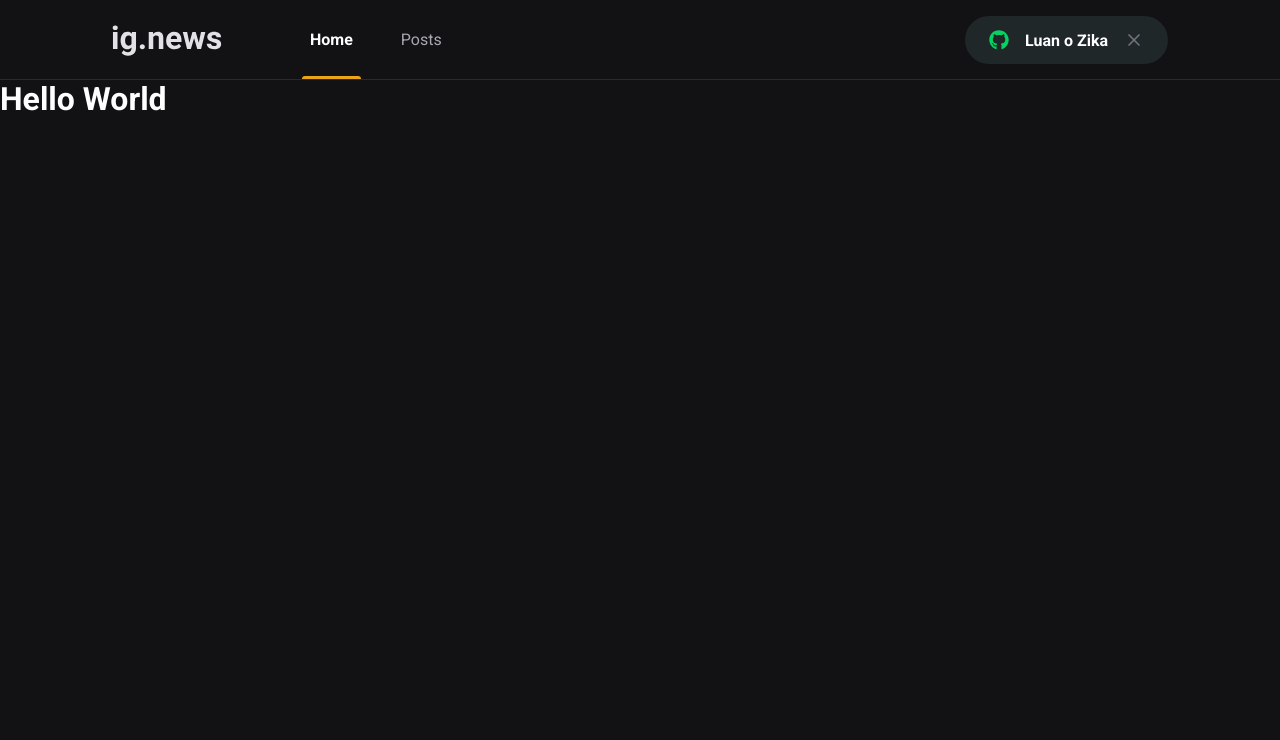
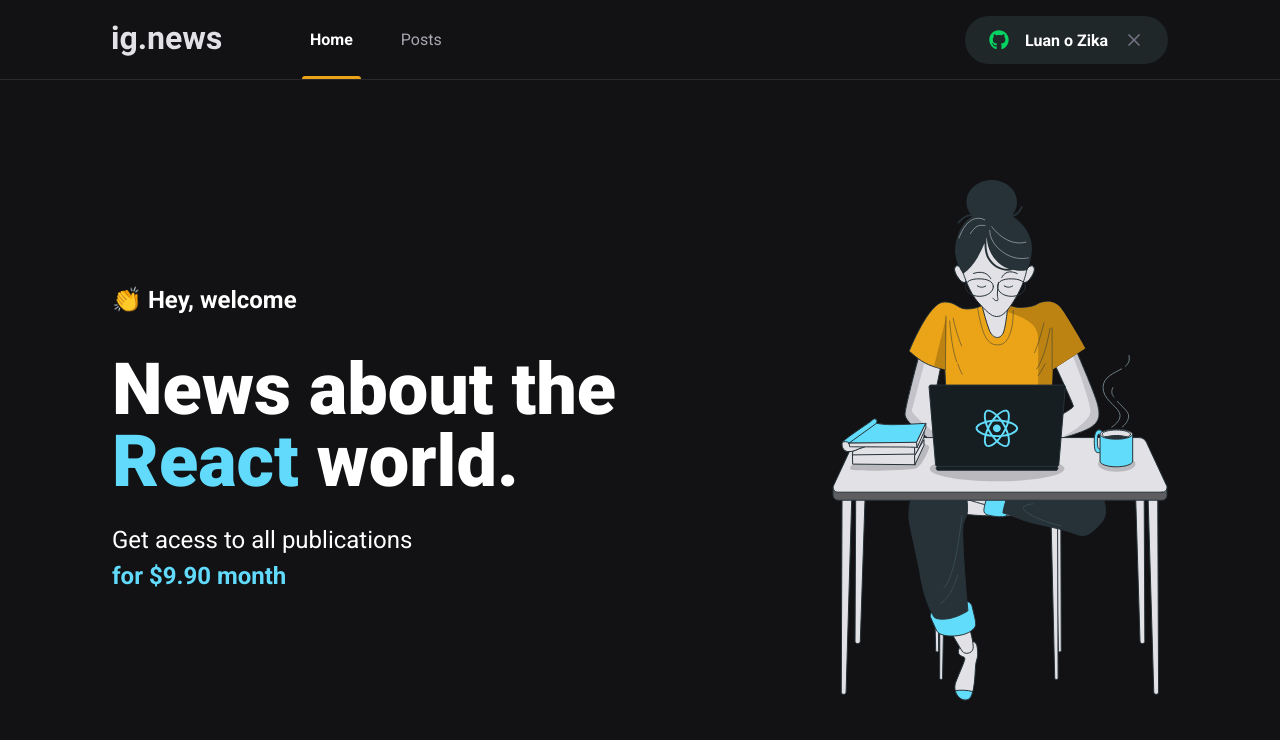
Before and after one commit to limaluan/ignews, a Next.js app: page / in a window 1280 px wide. Shown: the top 740 px of the page. Built offline with nearby package versions, Linux system fonts and the light colour scheme.

Commit message:
Página Home

```diff
--- /dev/null
+++ b/src/pages/home.module.scss
@@ -0,0 +1,41 @@
+.homeContainer {
+    max-width: 1120px;
+    margin: 0 auto;
+    padding: 0 2rem;
+    height: calc(100vh - 5rem);
+
+    display: flex;
+    align-items: center;
+    justify-content: space-between;
+}
+
+.hero {
+    max-width: 600px;
+
+    > span {
+        font-size: 1.5rem;
+        font-weight: bold;
+    }
+
+    h1 {
+        font-size: 4.5rem;
+        line-height: 4.5rem;
+        font-weight: 900;
+        margin-top: 2.5rem;
+
+        span {
+            color: var(--cyan-500);
+        }
+    }
+
+    p {
+        font-size: 1.5rem;
+        line-height: 2.25rem;
+        margin-top: 1.5rem;
+
+        span {
+        color: var(--cyan-500);
+        font-weight: bold;
+        }
+    }
+}
--- a/src/pages/index.tsx
+++ b/src/pages/index.tsx
@@ -1,12 +1,24 @@
+import styles from './home.module.scss';
 import Head from 'next/head';
 
 export default function Home() {
     return (
         <>
             <Head>
-                <title>Início | ig.news</title>
+                <title>Home | ig.news</title>
             </Head>
-            <h1>Hello World</h1>
+            <main className={styles.homeContainer}>
+                <section className={styles.hero}>
+                    <span>👏 Hey, welcome</span>
+                    <h1>News about the <span>React</span> world.</h1>
+                    <p>
+                        Get acess to all publications <br />
+                        <span>for $9.90 month</span>
+                    </p>
+                </section>
+
+                <img src="/images/avatar.svg" alt="Girl coding" />
+            </main>
         </>
     )
 }
```
